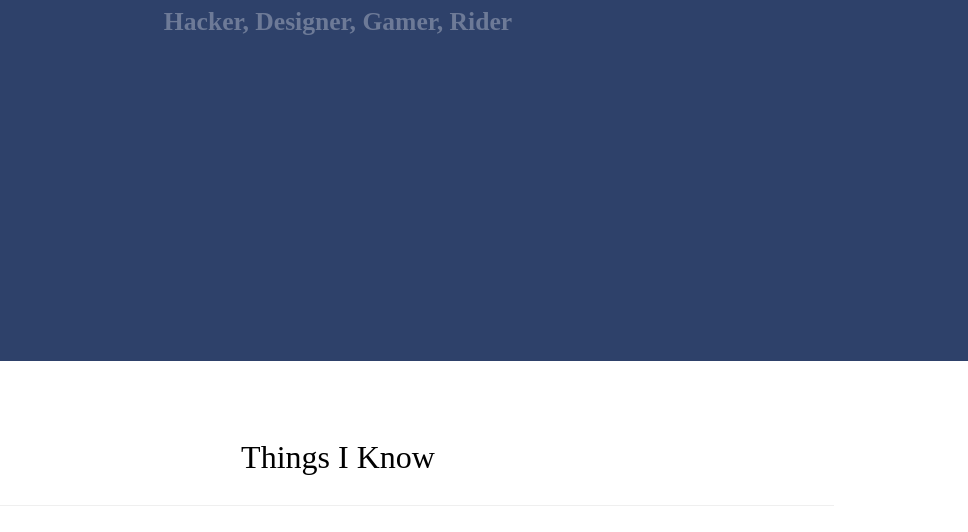
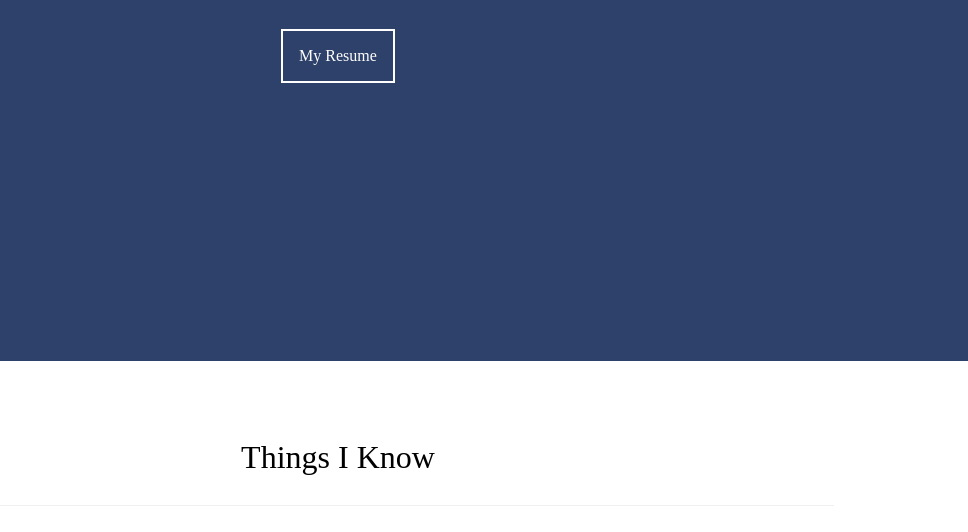
Before and after one commit to karanisverma/portfolio, a plain HTML site: page index.html in a window 1280 px wide. Shown: the part 439-971 px from the top of the page, without its empty margins (302-1270 px from the left). Drawn offline with Linux system fonts and the light colour scheme; a web font is replaced by a local one.

Commit message:
added my resume button

```diff
--- a/css/style_new.css
+++ b/css/style_new.css
@@ -2154,8 +2154,40 @@ no-js
 body{
   overflow-x: hidden;
 }
-
-
+.resume_download{
+  margin-top: 2em;
+  width: 100%;
+}
+.resume_download button{
+     position: relative;
+     font-family: knileregular;
+     padding: 1em;
+     /*margin: 8% 40%;*/
+     /* width: 20%; */
+     background: transparent;
+     border: 2px solid #FEFEFE;
+     font-size: 1em;
+     color: #FEFEFE;
+     transition: background, border,font-size,margin,padding,color,.4s;
+}
+.resume_download button a{
+  transition: color,.4s;
+}
+.resume_download a{
+      /* position: relative; */
+      /* top: 70%; */
+      /* left: 25%; */
+}
+.resume_download button:hover, .hire_me button:focus {
+    font-family: knileregular;
+    background: #FEFEFE;
+    border: 2px solid white;
+    /*font-size: 1.7em;*/
+    color: black;
+    cursor: pointer;
+    /*margin: 4.5em 40%;*/
+    /*padding: .8em;*/
+}
 
 
 
--- a/index.html
+++ b/index.html
@@ -34,6 +34,10 @@
 				<a href="#0" class="cd-btn">Learn More</a> -->
 
 			</p>
+			<br>
+			<div class ="resume_download">
+			<a href= "https://in.linkedin.com/in/karanisverma" target= "_blank"  ><button >My Resume</button></a>
+			</div>
 		</div>
 	</div>
 </section>
@@ -230,7 +234,6 @@
 	<!-- hire me section -->
 	<div class = "hire_me cd-section" id = "section4">
 		<a href= "https://in.linkedin.com/in/karanisverma" target= "_blank" ><button >Hire Me!</button></a>
-
 	</div>
 <footer>
 <div class ="social">
```
